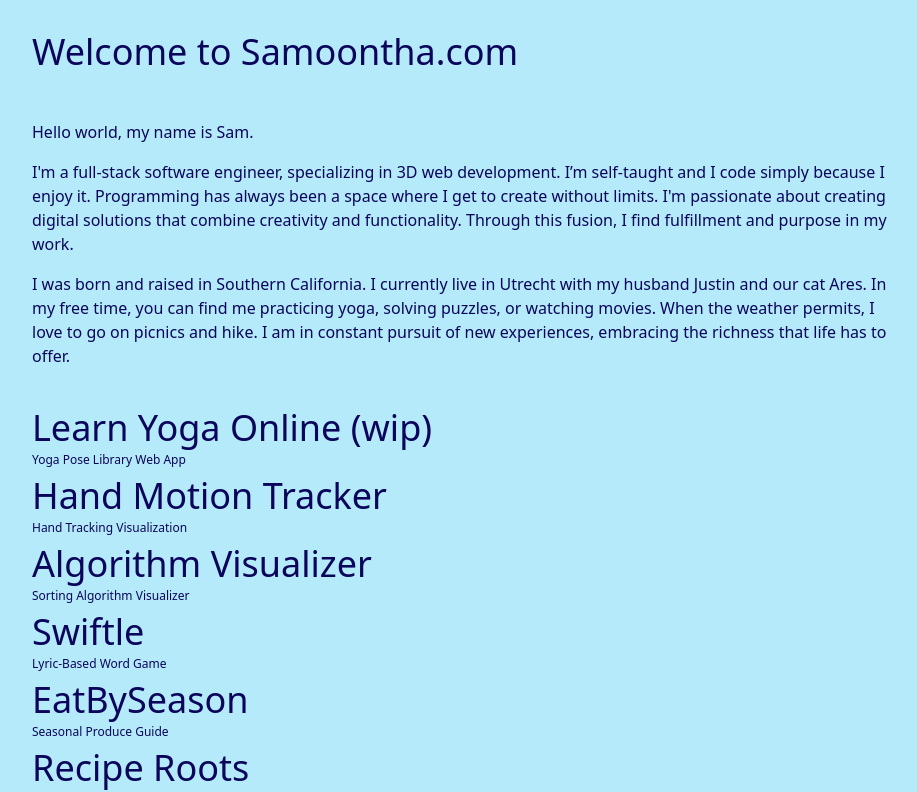
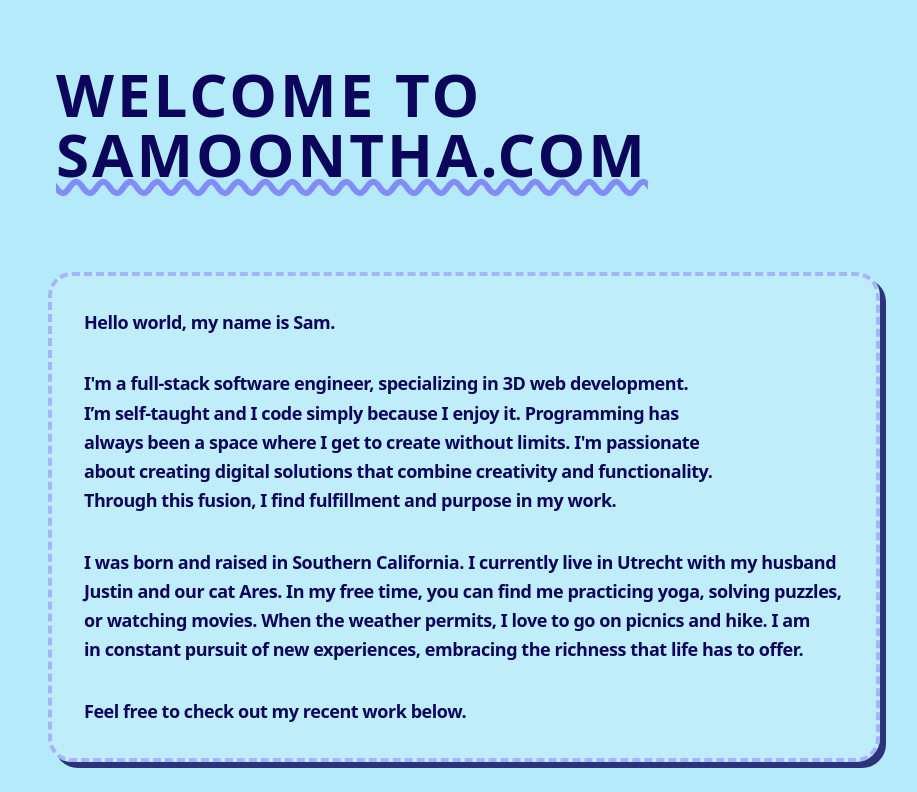
Before and after one commit to samanthacabrera/portfolio, a React (Vite) app: page / in a window 1280 px wide. Shown: the top 792 px of the page, without its empty margins (176-1093 px from the left). Built offline with nearby package versions, Linux system fonts and the light colour scheme.

Commit message:
revamp home page to match ProjectPage

```diff
--- a/src/data/projectsData.jsx
+++ b/src/data/projectsData.jsx
@@ -64,17 +64,15 @@ const projects = [
         wip: false,
         deployed: true,
         contribution: "Sole Developer",
-        description: "Swiftle is a lyric-based word game where players categorize Taylor Swift song lyrics into hidden thematic groups. Drawing inspiration from the NYT's 'Connections' game, Swiftle challenges users to recognize patterns in lyrics while providing an engaging and fun experience. The app offers a mobile-first design for seamless play on any device, making it accessible and easy to enjoy on the go.",
         tags: ["Game", "Web App", "UX/UI"],
-        projectType: "Lyric-Based Word Game",
+        projectType: "Music-Based Word Game",
         techStack: ["React", "Vite", "Tailwind CSS"],
         features: [
-            "Lyric-based game with Taylor Swift lyrics grouped into hidden categories for players to identify.",
+            "Simple game inspired by NYT's Wordle with Taylor Swift songs grouped into hidden categories for players to identify.",
             "Responsive and mobile-first design ensuring optimal play on any device, whether on a phone, tablet, or desktop.",
             "Real-time feedback to enhance user engagement and maintain the flow of the game.",
-            "Timer feature to challenge players to categorize lyrics within a specific time limit."
         ],
-        insights: "Swiftle challenged me to refine my front-end development skills, particularly in game logic and UI/UX design. I focused on creating dynamic state updates and smooth transitions to make the gameplay intuitive. The hint system required balancing helpful guidance with maintaining the game's challenge, which pushed me to improve my logic for interactive applications.",
+        insights: "Swiftle challenged me to refine my front-end development skills, particularly in game logic and UI/UX design. I focused on creating dynamic state updates and smooth transitions to make the gameplay intuitive.",
     },
     // {
     //     id: 5,
@@ -133,25 +131,25 @@ const projects = [
     //     ],
     //     insights: "Integrating Mapbox to provide real-time running routes was a valuable learning experience in working with geolocation APIs and handling live data updates efficiently. I faced challenges in rendering dynamic route paths while maintaining optimal performance, especially at varying zoom levels. Additionally, managing user inputs for custom routes and ensuring smooth map interactions pushed me to improve my state management and event handling skills.",
     // },
-    {
-        id: 8,
-        title: "EatBySeason",
-        github: "https://github.com/samanthacabrera/eat_in_season",
-        link: "",
-        wip: false,
-        deployed: false,
-        contribution: "Sole Developer",
-        description: "EatBySeason is a web application designed to help users discover locally available, in-season produce based on their location. The platform encourages healthier and more sustainable eating habits by providing users with personalized recommendations for seasonal fruits and vegetables.",
-        tags: ["Web App", "Geolocation", "Serverless"],
-        projectType: "Seasonal Produce Guide",
-        techStack: ["React", "Python", "Supabase"],
-        features: [
-            "Location-based discovery of in-season fruits and vegetables to promote seasonal eating.",
-            "Filters for browsing produce by type and season, enhancing the user experience.",
-            "Personalized produce recommendations tailored to regional availability and seasons."
-        ],
-        insights: "Developing EatBySeason gave me the opportunity to explore real-time data handling and API integrations with Supabase. One of the biggest challenges was ensuring accurate regional produce data through external APIs, as well as making the app location-aware. Additionally, refining my state management skills was essential for providing a seamless user experience with dynamic, real-time updates.",
-    },
+    // {
+    //     id: 8,
+    //     title: "EatBySeason",
+    //     github: "https://github.com/samanthacabrera/eat_in_season",
+    //     link: "",
+    //     wip: false,
+    //     deployed: false,
+    //     contribution: "Sole Developer",
+    //     description: "EatBySeason is a web application designed to help users discover locally available, in-season produce based on their location. The platform encourages healthier and more sustainable eating habits by providing users with personalized recommendations for seasonal fruits and vegetables.",
+    //     tags: ["Web App", "Geolocation", "Serverless"],
+    //     projectType: "Seasonal Produce Guide",
+    //     techStack: ["React", "Python", "Supabase"],
+    //     features: [
+    //         "Location-based discovery of in-season fruits and vegetables to promote seasonal eating.",
+    //         "Filters for browsing produce by type and season, enhancing the user experience.",
+    //         "Personalized produce recommendations tailored to regional availability and seasons."
+    //     ],
+    //     insights: "Developing EatBySeason gave me the opportunity to explore real-time data handling and API integrations with Supabase. One of the biggest challenges was ensuring accurate regional produce data through external APIs, as well as making the app location-aware. Additionally, refining my state management skills was essential for providing a seamless user experience with dynamic, real-time updates.",
+    // },
     // {
     //     id: 9,
     //     title: "Calcalooza",
--- a/src/pages/About.jsx
+++ b/src/pages/About.jsx
@@ -1,31 +1,68 @@
-import React from "react";
+import React, { useEffect } from "react";
 
 function About() {
+  useEffect(() => {
+    window.scrollTo(0, 0);
+  }, []);
+
+  const styles = `
+      @keyframes fade-in-up {
+        from {
+          opacity: 0;
+          transform: translateY(30px);
+        }
+        to {
+          opacity: 1;
+          transform: translateY(0);
+        }
+      }
+
+      .animate-fade-in-up {
+        animation: fade-in-up 0.8s ease-out forwards;
+      }
+    }
+  `;
+
   return (
-    <div className="flex flex-col items-center">
-      <div className="space-y-4 pb-4">
-        <p className="text-4xl py-8">
-          Welcome to Samoontha.com
-        </p>
+    <>
+      <style>{styles}</style>
+      <div className="min-h-screen flex flex-col items-center justify-center py-10 overflow-hidden">
+        <div className="max-w-4xl w-full space-y-16 relative">
+          <div className="animate-fade-in-up">
+            <h1 className="text-4xl md:text-6xl uppercase text-left tracking-wider font-semibold p-6">
+              Welcome to <span className="underline decoration-wavy decoration-indigo-400">samoontha.com</span>
+            </h1>
+          </div>
 
-        <p>
+          <div className="space-y-12 px-4">
+            <div className="animate-fade-in-up group">
+              <div className="bg-white/15 backdrop-blur-md border-4 border-indigo-300 rounded-3xl shadow-[6px_6px_0_0_rgba(11,5,91,0.8)] p-8 hover:shadow-[10px_10px_0_0_rgba(11,5,91,0.8)] hover:scale-102 active:translate-y-0.5 transition-all duration-300 cursor-pointer border-dashed">
+                <div className="space-y-8 text-lg leading-relaxed font-semibold tracking-tight">
+                  <p className="text-balance">
                     Hello world, my name is Sam.
                   </p>
 
-        <p>
+                  <p className="text-balance">
                     I'm a full-stack software engineer, specializing in 3D web development.
                     I’m self-taught and I code simply because I enjoy it. Programming has always been a space where I get to create without limits.
                     I'm passionate about creating digital solutions that combine creativity and functionality.
                     Through this fusion, I find fulfillment and purpose in my work.
                   </p>
 
-        <p>
+                  <p className="text-balance">
                     I was born and raised in Southern California. I currently live in Utrecht with my husband Justin and our cat Ares.
                     In my free time, you can find me practicing yoga, solving puzzles, or watching movies.
                     When the weather permits, I love to go on picnics and hike. I am in constant pursuit of new experiences, embracing the richness that life has to offer.
                   </p>
+
+                  <p className="text-balance">Feel free to check out my recent work below.</p>
                 </div>
               </div>
+            </div>
+          </div>
+        </div>
+      </div>
+    </>
   );
 }
 
--- a/src/pages/ProjectList.jsx
+++ b/src/pages/ProjectList.jsx
@@ -6,7 +6,7 @@ const ProjectList = ({ is3DView } ) => {
   return (
     <div
       className={`${
-        is3DView ? "grid grid-cols-2 sm:grid-cols-3 md:grid-cols-4 gap-6" : "grid grid-cols-1 gap-2"
+        is3DView ? "grid grid-cols-2 sm:grid-cols-3 md:grid-cols-4 gap-6" : "grid grid-cols-1 gap-4"
       }`}
     >
       {projects.map((project, index) => {
@@ -15,11 +15,10 @@ const ProjectList = ({ is3DView } ) => {
           <Link
             key={id}
             to={`/projects/${id}`}
-            className={`flex flex-col ${ is3DView ? "text-center" : "text-lg"}`}
+            className="flex flex-col px-6 text-lg"
           >
-            <div className={`${ is3DView ? "text-4xl" : "hidden"}`}>📄</div>
             <h3
-              className={`mb-1 ${ is3DView ? "text-sm" : "text-4xl hover:scale-[103%] transition duration-300"} transition`}
+              className="text-4xl font-medium hover:scale-[103%] transition duration-300 transition mb-1"
             >
               {title} {wip && <span>(wip)</span>}
             </h3>
--- a/src/pages/ProjectPage.jsx
+++ b/src/pages/ProjectPage.jsx
@@ -45,7 +45,7 @@ const ProjectPage = () => {
             href={project.github}
             target="_blank"
             rel="noopener noreferrer"
-            className="px-5 py-2 text-xs font-extrabold uppercase rounded-full border-4 border-indigo-300 bg-pink-200 hover:bg-pink-300 active:translate-y-0.5 transition-all duration-200 shadow-[3px_3px_0_0_rgba(11,5,91,0.8)]"
+            className="px-5 py-2 text-xs font-extrabold uppercase rounded-full border-4 border-indigo-300 bg-pink-100 hover:bg-pink-200 active:translate-y-0.5 transition-all duration-200 shadow-[3px_3px_0_0_rgba(11,5,91,0.8)]"
           >
             GitHub
           </a>
@@ -54,7 +54,7 @@ const ProjectPage = () => {
               href={project.link}
               target="_blank"
               rel="noopener noreferrer"
-              className="px-5 py-2 text-xs font-extrabold uppercase rounded-full border-4 border-indigo-300 bg-lime-200 hover:bg-lime-300 active:translate-y-0.5 transition-all duration-200 shadow-[3px_3px_0_0_rgba(11,5,91,0.8)]"
+              className="px-5 py-2 text-xs font-extrabold uppercase rounded-full border-4 border-indigo-300 bg-orange-100 hover:bg-orange-200 active:translate-y-0.5 transition-all duration-200 shadow-[3px_3px_0_0_rgba(11,5,91,0.8)]"
             >
               Live Site
             </a>
@@ -125,6 +125,7 @@ const ProjectPage = () => {
         </div>
       </div>
 
+      {/* Other Projects
       <div className="w-full max-w-md mt-10">
         <h3 className="text-sm uppercase font-extrabold tracking-widest mb-4">
           Other Projects
@@ -152,7 +153,7 @@ const ProjectPage = () => {
               </li>
             ))}
         </ul>
-      </div>
+      </div> */}
     </div>
   );
 };
```
Lines whose indentation alone changed are shown as unchanged.
